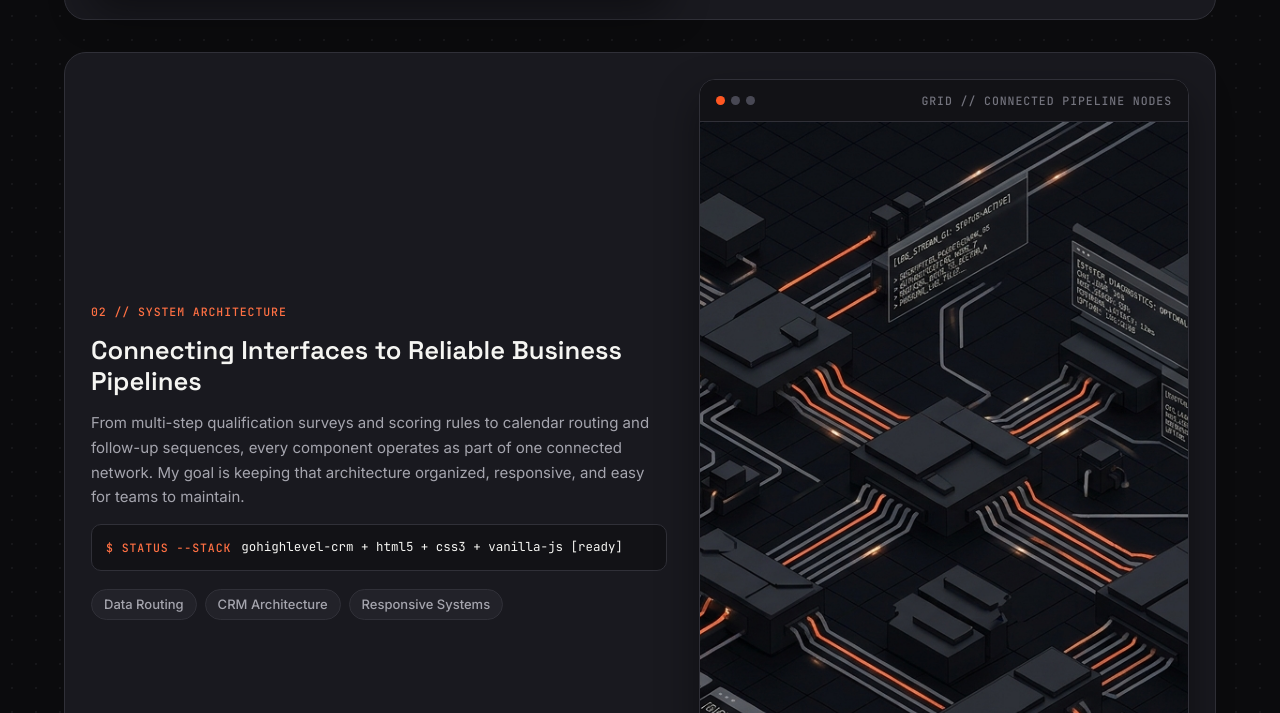
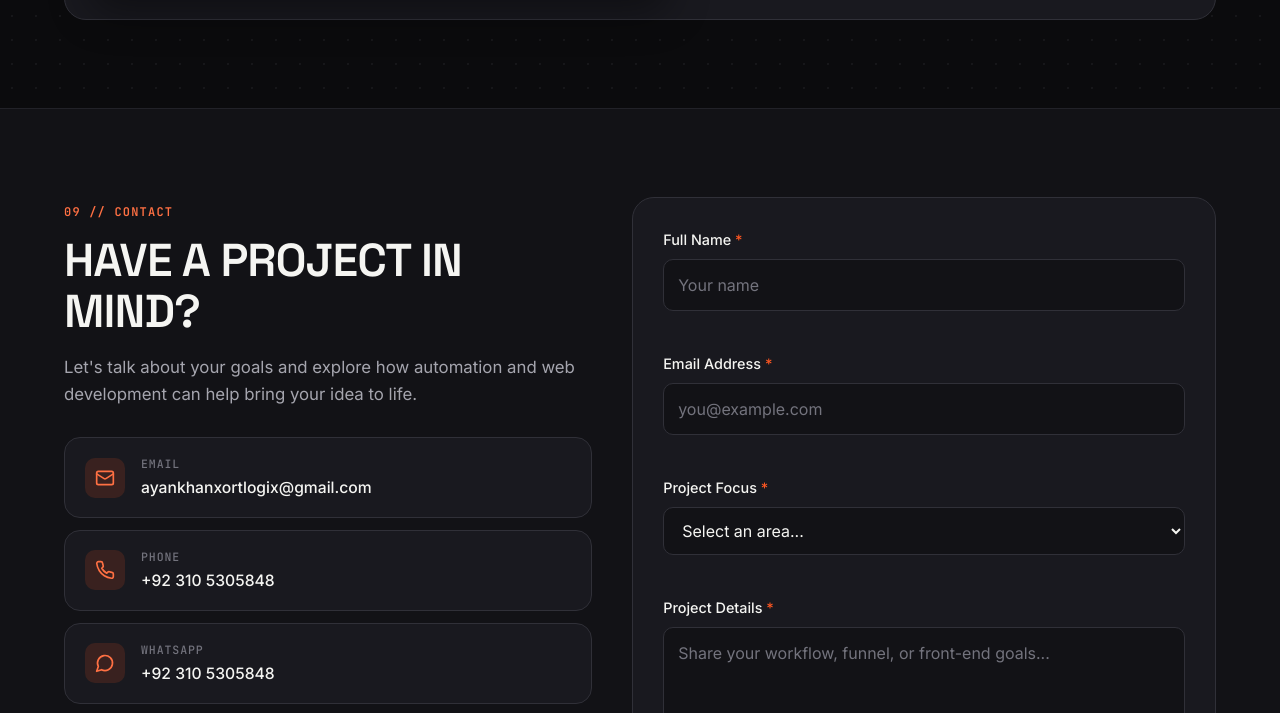
Before and after one commit to ayankhanxortlogix-wq/ayan-portfolio, a plain HTML site: page index.html in a window 1280 px wide. Shown: the part 8637-9350 px from the top of the page. Drawn offline with Linux system fonts and the light colour scheme.

Commit message:
Remove second Systems Lab card

```diff
--- a/index.html
+++ b/index.html
@@ -831,41 +831,6 @@
               </div>
             </div>
           </article>
-
-          <article class="lab-row lab-row-reverse reveal">
-            <div class="lab-visual-frame">
-              <div class="lab-frame-bar">
-                <div class="window-dots" aria-hidden="true">
-                  <span></span><span></span><span></span>
-                </div>
-                <span class="mono-label">GRID // CONNECTED PIPELINE NODES</span>
-              </div>
-              <img
-                src="assets/cyber-workflow-grid.jpg"
-                alt="Isometric dark-tech circuit grid showing connected graphite logic blocks with glowing orange optical trace lines and terminal log overlays"
-                loading="lazy"
-                width="1280"
-                height="720"
-              >
-            </div>
-
-            <div class="lab-content">
-              <span class="mono-label text-accent">02 // SYSTEM ARCHITECTURE</span>
-              <h3 class="lab-title">Connecting Interfaces to Reliable Business Pipelines</h3>
-              <p class="card-text">
-                From multi-step qualification surveys and scoring rules to calendar routing and follow-up sequences, every component operates as part of one connected network. My goal is keeping that architecture organized, responsive, and easy for teams to maintain.
-              </p>
-              <div class="lab-terminal-bar" aria-label="System execution summary">
-                <span class="mono-label text-accent">$ status --stack</span>
-                <code class="lab-terminal-cmd">gohighlevel-crm + html5 + css3 + vanilla-js [ready]</code>
-              </div>
-              <div class="lab-tags">
-                <span class="tag-pill">Data Routing</span>
-                <span class="tag-pill">CRM Architecture</span>
-                <span class="tag-pill">Responsive Systems</span>
-              </div>
-            </div>
-          </article>
         </div>
       </div>
     </section>
--- a/style.css
+++ b/style.css
@@ -1316,14 +1316,6 @@ p {
   border-color: rgba(255, 87, 34, 0.55);
 }
 
-.lab-row-reverse .lab-visual-frame {
-  order: 2;
-}
-
-.lab-row-reverse .lab-content {
-  order: 1;
-}
-
 .lab-visual-frame {
   border-radius: var(--radius-card);
   background-color: var(--bg-main);
@@ -1785,11 +1777,6 @@ a.contact-channel-card:hover {
   .lab-row {
     grid-template-columns: 1fr;
   }
-
-  .lab-row-reverse .lab-visual-frame,
-  .lab-row-reverse .lab-content {
-    order: initial;
-  }
 }
 
 @media (max-width: 680px) {
```
Also changed, not shown: assets/cyber-workflow-grid.jpg (deleted).
